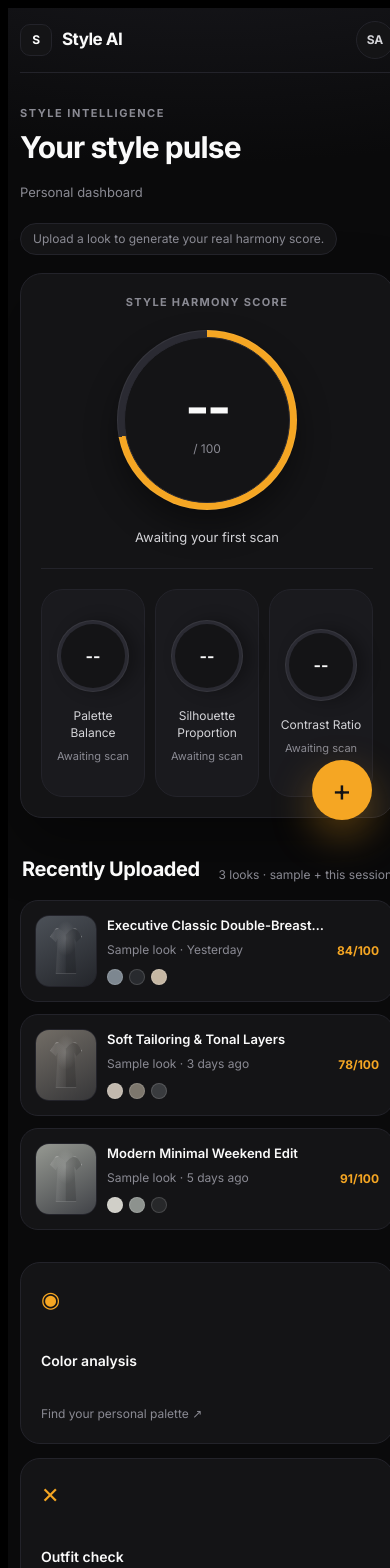
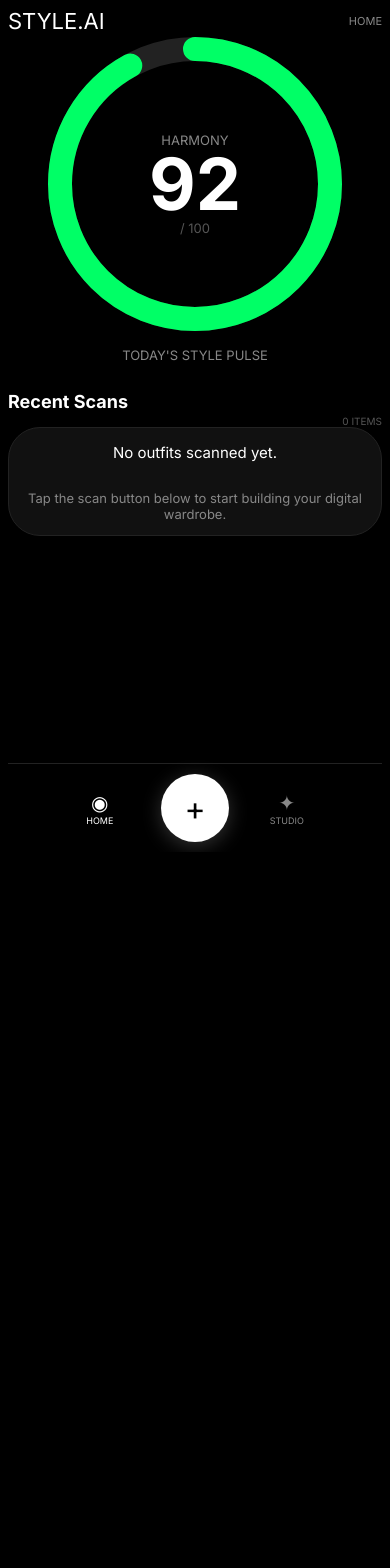
Before and after one commit to lytone-lab/style-ai, a Next.js app: page /dashboard in a window 390 px wide. Shown: the top 1568 px of the page. After the commit the page ends 860 px from the top, so only its background shows below. Built offline with nearby package versions, Linux system fonts and the light colour scheme.

Commit message:
feat: elite mobile dashboard with SVG progress ring and neo-brutalist layout

```diff
--- a/src/app/dashboard/page.tsx
+++ b/src/app/dashboard/page.tsx
@@ -1,332 +1,93 @@
 "use client";
 
-import Image from "next/image";
 import Link from "next/link";
-import { ChangeEvent, useEffect, useRef, useState } from "react";
-import { WaitlistForm } from "@/components/waitlist-form";
-import styles from "./dashboard.module.css";
 
-type OutfitResult = {
-  detected_items: string[];
-  dominant_colors: string[];
-  harmony_score: number;
-};
+export default function MobileDashboardPage() {
+  const latestScore = 92;
 
-type HistoryEntry = {
-  id: string;
-  title: string;
-  score: number;
-  colors: string[];
-  previewUrl: string | null;
-  caption: string;
-  sampleColors?: [string, string];
-};
-
-const SAMPLE_HISTORY: HistoryEntry[] = [
-  {
-    id: "sample-1",
-    title: "Executive Classic Double-Breasted Blazer",
-    score: 84,
-    colors: ["#7d8790", "#282a2e", "#c5b7a3"],
-    previewUrl: null,
-    caption: "Sample look · Yesterday",
-    sampleColors: ["#4c5158", "#23252a"],
-  },
-  {
-    id: "sample-2",
-    title: "Soft Tailoring & Tonal Layers",
-    score: 78,
-    colors: ["#c2b9ae", "#7d776d", "#393b3e"],
-    previewUrl: null,
-    caption: "Sample look · 3 days ago",
-    sampleColors: ["#726d66", "#363638"],
-  },
-  {
-    id: "sample-3",
-    title: "Modern Minimal Weekend Edit",
-    score: 91,
-    colors: ["#d0cfc8", "#8d928e", "#27282a"],
-    previewUrl: null,
-    caption: "Sample look · 5 days ago",
-    sampleColors: ["#969992", "#404247"],
-  },
-];
-
-const METRICS = [
-  { name: "Palette Balance", score: 0, hint: "Awaiting scan" },
-  { name: "Silhouette Proportion", score: 0, hint: "Awaiting scan" },
-  { name: "Contrast Ratio", score: 0, hint: "Awaiting scan" },
-];
-
-const ACCEPTED_TYPES = ["image/jpeg", "image/png", "image/webp"];
-const MAX_FILE_BYTES = 4 * 1024 * 1024;
-const FALLBACK_COLORS = ["#9a9aa3", "#5a5a64", "#d0c4b1", "#777782"];
-
-function isOutfitResult(value: unknown): value is OutfitResult {
-  if (!value || typeof value !== "object") return false;
-  const result = value as Record<string, unknown>;
-  return (
-    Array.isArray(result.detected_items) &&
-    result.detected_items.every((item) => typeof item === "string") &&
-    Array.isArray(result.dominant_colors) &&
-    result.dominant_colors.every((color) => typeof color === "string") &&
-    typeof result.harmony_score === "number" &&
-    Number.isFinite(result.harmony_score) &&
-    result.harmony_score >= 0 &&
-    result.harmony_score <= 100
-  );
-}
-
-function colorValue(value: string, index: number) {
-  return /^#[\da-f]{6}$/i.test(value) ? value : FALLBACK_COLORS[index % FALLBACK_COLORS.length];
-}
-
-function MetricRing({ name, score, hint }: (typeof METRICS)[number]) {
-  return (
-    <article className={styles.metricCard}>
-      <div
-        className={styles.metricRing}
-        style={{ "--metric-angle": `${score * 3.6}deg` } as React.CSSProperties}
-        role="progressbar"
-        aria-valuenow={score}
-        aria-valuemin={0}
-        aria-valuemax={100}
-        aria-label={`${name}: ${score > 0 ? score : "not analyzed"} out of 100`}
-      >
-        <div className={styles.metricRingInner}>{score > 0 ? score : "--"}</div>
-      </div>
-      <p className={styles.metricName}>{name}</p>
-      <p className={styles.metricHint}>{hint}</p>
-    </article>
-  );
-}
-
-export default function Home() {
-  const [history, setHistory] = useState(SAMPLE_HISTORY);
-  const [isAnalyzing, setIsAnalyzing] = useState(false);
-  const [uploadMessage, setUploadMessage] = useState("");
-  const [uploadError, setUploadError] = useState(false);
-  const objectUrls = useRef<string[]>([]);
-
-  useEffect(() => () => {
-    objectUrls.current.forEach((url) => URL.revokeObjectURL(url));
-  }, []);
-
-  async function handleUpload(event: ChangeEvent<HTMLInputElement>) {
-    const file = event.target.files?.[0];
-    event.target.value = "";
-    if (!file) return;
-
-    setUploadError(false);
-    setUploadMessage("");
-    if (!ACCEPTED_TYPES.includes(file.type)) {
-      setUploadError(true);
-      setUploadMessage("Choose a JPEG, PNG, or WebP image.");
-      return;
-    }
-    if (file.size > MAX_FILE_BYTES) {
-      setUploadError(true);
-      setUploadMessage("Choose an image smaller than 4 MB.");
-      return;
-    }
-
-    setIsAnalyzing(true);
-    const previewUrl = URL.createObjectURL(file);
-    objectUrls.current.push(previewUrl);
-    const formData = new FormData();
-    formData.append("image", file);
-
-    try {
-      const response = await fetch("/api/outfit-check", { method: "POST", body: formData });
-      let payload: unknown;
-      try {
-        payload = await response.json();
-      } catch {
-        throw new Error("The style service returned an unreadable response. Please try again.");
-      }
-
-      if (!response.ok) {
-        const message =
-          typeof payload === "object" &&
-          payload !== null &&
-          "error" in payload &&
-          typeof payload.error === "string"
-            ? payload.error
-            : "We couldn't analyze this outfit. Please try again.";
-        throw new Error(message);
-      }
-      if (!isOutfitResult(payload)) {
-        throw new Error("The style service returned an unexpected result.");
-      }
-
-      setHistory((current) => [
-        {
-          id: `${Date.now()}`,
-          title: payload.detected_items.slice(0, 2).join(" + ") || "Outfit analysis",
-          score: payload.harmony_score,
-          colors: payload.dominant_colors.slice(0, 4).map(colorValue),
-          previewUrl,
-          caption: "Just now · This session",
-        },
-        ...current.filter((entry) => !entry.id.startsWith("sample-")),
-      ]);
-      setUploadMessage("Your style scan was added to this session's history.");
-    } catch (error) {
-      setUploadError(true);
-      setUploadMessage(
-        error instanceof Error ? error.message : "Something went wrong. Please try again.",
-      );
-      URL.revokeObjectURL(previewUrl);
-      objectUrls.current = objectUrls.current.filter((url) => url !== previewUrl);
-    } finally {
-      setIsAnalyzing(false);
-    }
-  }
-
-  // Tie the top dial to the latest real scan, fallback to "--" if only samples exist
-  const latestScore = history[0]?.score;
-  const isRealScan = history[0] && !history[0].id.startsWith("sample-");
+  // SVG math for a perfect ring
+  const radius = 45;
+  const circumference = 2 * Math.PI * radius;
+  const strokeDashoffset = circumference - (latestScore / 100) * circumference;
 
   return (
-    <main className={styles.dashboard}>
-      <header className={styles.header}>
-        <Link className={styles.brand} href="/" aria-label="Style AI dashboard">
-          <span className={styles.brandMark} aria-hidden="true">S</span>
-          <span>Style AI</span>
+    <main className="flex flex-col h-screen bg-[#000000] text-[#FFFFFF] overflow-hidden">
+
+      {/* Header */}
+      <header className="flex justify-between items-center px-6 py-6 shrink-0 z-10">
+        <span className="text-[22px] font-black tracking-tighter">STYLE.AI</span>
+        <Link href="/" className="text-[11px] font-bold uppercase tracking-widest text-[#888888] hover:text-[#FFFFFF] transition-colors">
+          Home
         </Link>
-        <div className={styles.headerActions}>
-          <span className={styles.profileLink} aria-label="Style profile">SA</span>
-        </div>
       </header>
 
-      <section aria-labelledby="dashboard-title">
-        <div className={styles.intro}>
-          <div>
-            <p className={styles.eyebrow}>STYLE INTELLIGENCE</p>
-            <h1 id="dashboard-title">Your style pulse</h1>
+      {/* Scrollable Content */}
+      <div className="flex-1 overflow-y-auto px-6 pb-6">
+
+        {/* Massive SVG Ring */}
+        <div className="flex flex-col items-center justify-center mt-4 mb-10 shrink-0">
+          <div className="relative w-64 h-64 flex items-center justify-center mb-6">
+            <svg className="w-full h-full -rotate-90" viewBox="0 0 100 100">
+              {/* Background track */}
+              <circle
+                cx="50" cy="50" r={radius}
+                fill="none" stroke="#222222" strokeWidth="8"
+              />
+              {/* Animated progress */}
+              <circle
+                cx="50" cy="50" r={radius}
+                fill="none" stroke="#00FF66" strokeWidth="8"
+                strokeDasharray={circumference}
+                strokeDashoffset={strokeDashoffset}
+                strokeLinecap="round"
+                className="transition-all duration-1000 ease-out"
+              />
+            </svg>
+            {/* Inner Text */}
+            <div className="absolute inset-0 flex flex-col items-center justify-center">
+              <span className="text-[13px] font-bold uppercase tracking-widest text-[#888888] mb-1">Harmony</span>
+              <strong className="text-[72px] font-black leading-none tracking-tighter">{latestScore}</strong>
+              <span className="text-[13px] font-bold text-[#555555] mt-1">/ 100</span>
+            </div>
           </div>
-          <span className={styles.dateLabel}>Personal dashboard</span>
+          <p className="text-[13px] font-bold text-[#888888] uppercase tracking-widest">Today's Style Pulse</p>
         </div>
-        <p className={styles.sampleNotice}>Upload a look to generate your real harmony score.</p>
 
-        <section className={styles.analyticsCard} aria-label="Style analytics">
-          <div className={styles.scorePanel}>
-            <p className={styles.scoreLabel}>STYLE HARMONY SCORE</p>
-            <div
-              className={styles.scoreDial}
-              role="progressbar"
-              aria-valuenow={isRealScan ? latestScore : 0}
-              aria-valuemin={0}
-              aria-valuemax={100}
-              aria-label={isRealScan ? `Style harmony score: ${latestScore} out of 100` : "No scan yet"}
-            >
-              <div className={styles.scoreDialInner}>
-                <span className={styles.scoreValue}>{isRealScan ? latestScore : "--"}</span>
-                <span className={styles.scoreScale}>/ 100</span>
-              </div>
-            </div>
-            <p className={styles.scoreCaption}>{isRealScan ? "Your latest scan" : "Awaiting your first scan"}</p>
+        {/* History List */}
+        <div className="flex flex-col gap-3">
+          <div className="flex justify-between items-end mb-2">
+            <h2 className="text-[18px] font-bold tracking-tight">Recent Scans</h2>
+            <span className="text-[10px] font-bold uppercase tracking-widest text-[#555555]">0 items</span>
           </div>
-          <div className={styles.metricGrid} aria-label="Style data layers">
-            {METRICS.map((metric) => <MetricRing key={metric.name} {...metric} />)}
+
+          <div className="bg-[#111111] border border-[#222222] rounded-[2rem] p-8 text-center flex flex-col items-center">
+            <p className="text-[15px] font-bold text-[#FFFFFF] mb-2">No outfits scanned yet.</p>
+            <p className="text-[13px] text-[#888888]">Tap the scan button below to start building your digital wardrobe.</p>
           </div>
-        </section>
-      </section>
-
-      <section aria-labelledby="history-title">
-        <div className={styles.sectionHeading}>
-          <h2 id="history-title">Recently Uploaded</h2>
-          <span className={styles.sectionMeta}>{history.length} looks · sample + this session</span>
         </div>
-        <div className={styles.historyCard}>
-          {history.map((entry) => (
-            <article className={styles.historyRow} key={entry.id}>
-              <div className={styles.thumb}>
-                {entry.previewUrl ? (
-                  <Image
-                    className={styles.thumbImage}
-                    src={entry.previewUrl}
-                    alt={`Uploaded outfit: ${entry.title}`}
-                    width={116}
-                    height={132}
-                    unoptimized
-                  />
-                ) : (
-                  <div
-                    className={styles.sampleThumb}
-                    style={{
-                      "--thumb-a": entry.sampleColors?.[0] ?? "#414149",
-                      "--thumb-b": entry.sampleColors?.[1] ?? "#24242a",
-                    } as React.CSSProperties}
-                    role="img"
-                    aria-label="Illustrative outfit thumbnail"
-                  >
-                    <span className={styles.garmentShape} aria-hidden="true" />
-                  </div>
-                )}
-              </div>
-              <div className={styles.historyInfo}>
-                <p className={styles.historyTitle}>{entry.title}</p>
-                <p className={styles.historyCaption}>{entry.caption}</p>
-                <div className={styles.swatchRow} aria-label="Dominant colors">
-                  {entry.colors.map((color, index) => (
-                    <span
-                      className={styles.colorChip}
-                      key={`${entry.id}-${color}-${index}`}
-                      style={{ backgroundColor: color }}
-                      title={color}
-                    />
-                  ))}
-                </div>
-              </div>
-              <span className={styles.historyScore}>{entry.score}<span aria-hidden="true">/100</span></span>
-            </article>
-          ))}
-        </div>
-        {uploadMessage && (
-          <p className={`${styles.scanNotice}${uploadError ? ` ${styles.scanError}` : ""}`} role={uploadError ? "alert" : "status"}>
-            {uploadMessage}
-          </p>
-        )}
-      </section>
-
-      <div className={styles.lowerGrid}>
-        <nav className={styles.quickLinks} aria-label="Style tools">
-          <Link className={styles.quickLink} href="/analyze/color">
-            <span className={styles.quickIcon} aria-hidden="true">◉</span>
-            <strong>Color analysis</strong>
-            <span>Find your personal palette ↗</span>
-          </Link>
-          <Link className={styles.quickLink} href="/analyze/outfit">
-            <span className={styles.quickIcon} aria-hidden="true">✕</span>
-            <strong>Outfit check</strong>
-            <span>Get a focused second opinion ↗</span>
-          </Link>
-        </nav>
-        <section className={styles.accessCard} aria-labelledby="access-title">
-          <h2 id="access-title">Get early access</h2>
-          <p>Join the founding list for thoughtful style tools, made personal.</p>
-          <WaitlistForm />
-        </section>
       </div>
 
-      <footer className={styles.footer}>
-        <span>STYLE AI · PERSONAL STYLE INTELLIGENCE</span>
-        <span>Images are kept in this tab only.</span>
-      </footer>
+      {/* Bottom Nav (Flex child, locked to bottom) */}
+      <div className="shrink-0 h-[88px] bg-[#000000] border-t border-[#222222] flex items-center justify-around px-8 relative">
+        <Link href="/dashboard" className="flex flex-col items-center gap-1">
+          <span className="text-[20px] text-[#FFFFFF]">◉</span>
+          <span className="text-[9px] font-bold uppercase tracking-widest text-[#FFFFFF]">Home</span>
+        </Link>
 
-      <label className={styles.floatingUpload} aria-busy={isAnalyzing}>
-        <input
-          className={styles.floatingInput}
-          type="file"
-          accept="image/jpeg,image/png,image/webp"
-          onChange={handleUpload}
-          aria-label="Upload an outfit image for analysis"
-          disabled={isAnalyzing}
-        />
-        <span className={styles.floatingIcon} aria-hidden="true">{isAnalyzing ? "…" : "+"}</span>
-        <span className={styles.srOnly}>{isAnalyzing ? "Analyzing outfit" : "Upload an outfit"}</span>
-      </label>
+        {/* Floating Action Button */}
+        <Link
+          href="/analyze/outfit"
+          className="absolute -top-8 left-1/2 -translate-x-1/2 h-[68px] w-[68px] bg-[#FFFFFF] rounded-full flex items-center justify-center shadow-[0_4px_20px_rgba(255,255,255,0.2)] active:scale-95 transition-transform"
+        >
+          <span className="text-[32px] font-black text-[#000000]">+</span>
+        </Link>
+
+        <Link href="/dashboard/try-on" className="flex flex-col items-center gap-1">
+          <span className="text-[20px] text-[#888888]">✦</span>
+          <span className="text-[9px] font-bold uppercase tracking-widest text-[#888888]">Studio</span>
+        </Link>
+      </div>
+
     </main>
   );
 }
```
